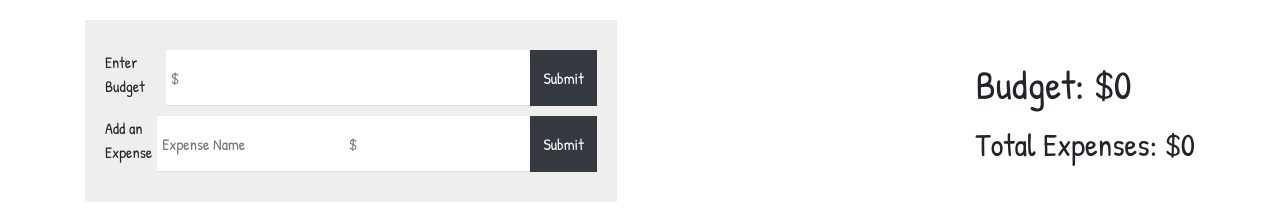
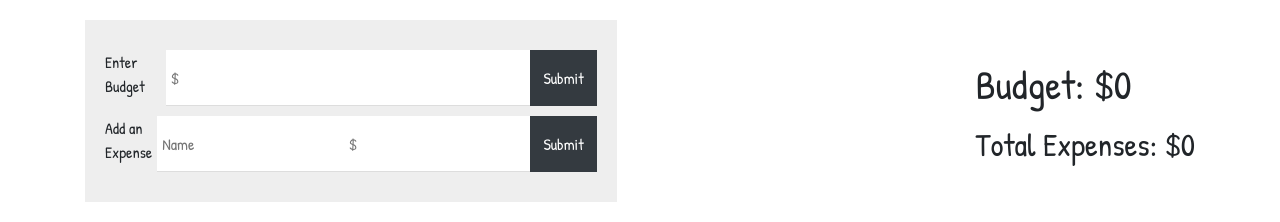
Before and after one commit to robotspacefish/Budget-App, a React (Create React App) app: page / in a window 1280 px wide. Shown: the top 222 px of the page. Built offline with nearby package versions, Linux system fonts and the light colour scheme.

Commit message:
change placeholder text

```diff
--- a/src/containers/AddExpense/AddExpense.js
+++ b/src/containers/AddExpense/AddExpense.js
@@ -26,7 +26,7 @@
       <div className="add-expense">
         <form onSubmit={this.handleAddExpense}>
           <label>Add an Expense</label>
-          <input type="text" name="name" placeholder="Expense Name" maxLength="30" />
+          <input type="text" name="name" placeholder="Name" maxLength="30" />
           <input className="cost-input" type="number" name="cost" min="1" placeholder="$" />
           <button className="btn btn-dark">Submit</button>
         </form>
```
